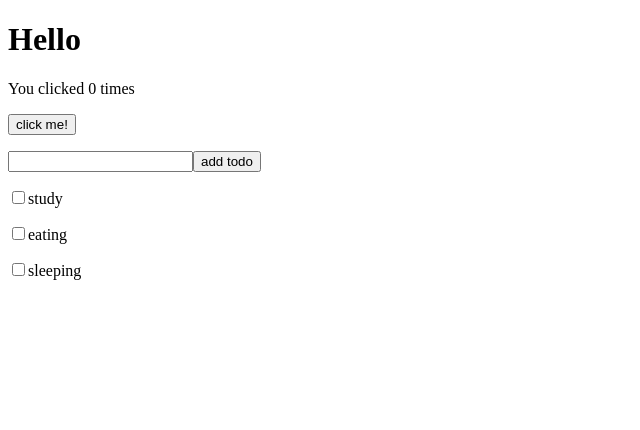
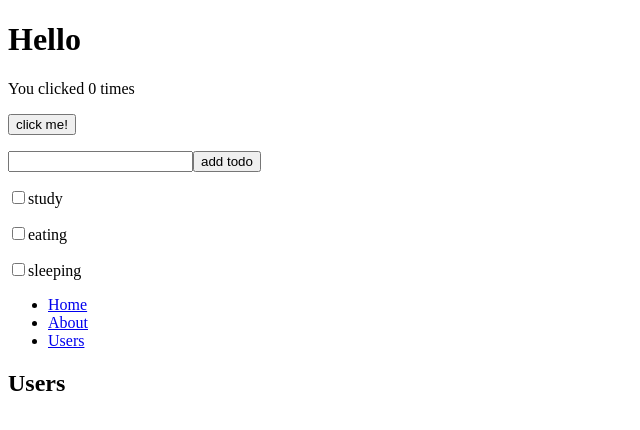
Before and after one commit to coconilu/personal-lab, a React (Create React App) app in the folder react-demos/react-webpack/: page /users in a window 1280 px wide. Shown: the top 430 px of the page, without its empty margins (0-640 px from the left). Built offline with nearby package versions, Linux system fonts and the light colour scheme; the HTML template or start-up script is replaced by a standard one.

Commit message:
feat: 添加 react-router 演示。

```diff
--- a/react-demos/react-webpack/src/App.js
+++ b/react-demos/react-webpack/src/App.js
@@ -1,6 +1,7 @@
 import React, { Component } from "react";
 import MyButton from "./Button";
 import TodoApp from "./components/TodoApp";
+import RouterExp from "./router";
 
 import { Provider } from "react-redux";
 import store from "./store";
@@ -14,6 +15,7 @@ class App extends Component {
         <Provider store={store}>
           <TodoApp />
         </Provider>
+        <RouterExp />
       </div>
     );
   }
--- /dev/null
+++ b/react-demos/react-webpack/src/router/index.js
@@ -0,0 +1,42 @@
+import React from "react";
+import { BrowserRouter as Router, Route, Link } from "react-router-dom";
+
+export default function() {
+  return (
+    <Router>
+      <div>
+        <nav>
+          <ul>
+            <li>
+              <Link to="/">Home</Link>
+            </li>
+            <li>
+              <Link to="/about/">About</Link>
+            </li>
+            <li>
+              <Link to="/users/">Users</Link>
+            </li>
+          </ul>
+        </nav>
+
+        <Route path="/" exact component={Index} />
+        <Route path="/about/" component={About} />
+        <Route path="/users/" component={Users} />
+      </div>
+    </Router>
+  );
+}
+
+function Index() {
+  return <h2>Home</h2>;
+}
+
+function About({ match }) {
+  console.log(`TCL: About -> match`, match);
+  return <h2>About</h2>;
+}
+
+function Users({ match }) {
+  console.log(`TCL: Users -> match`, match);
+  return <h2>Users</h2>;
+}
```
